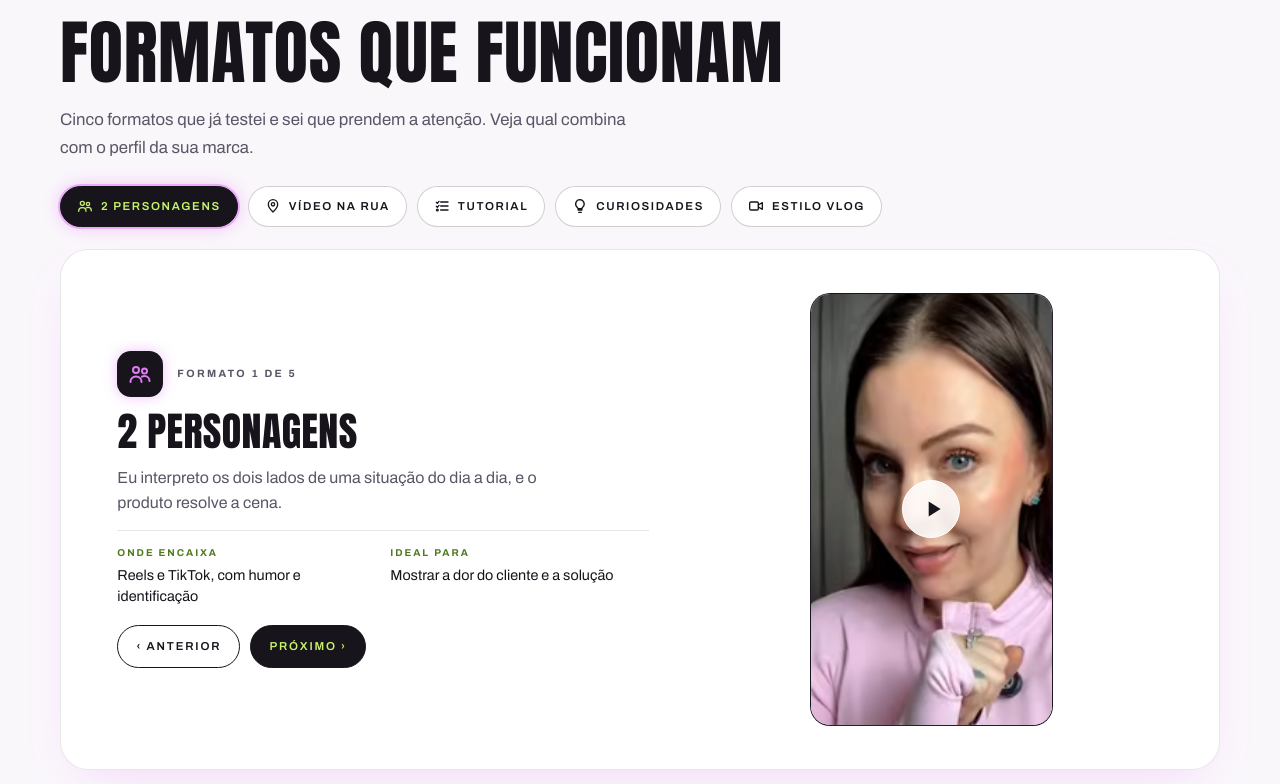
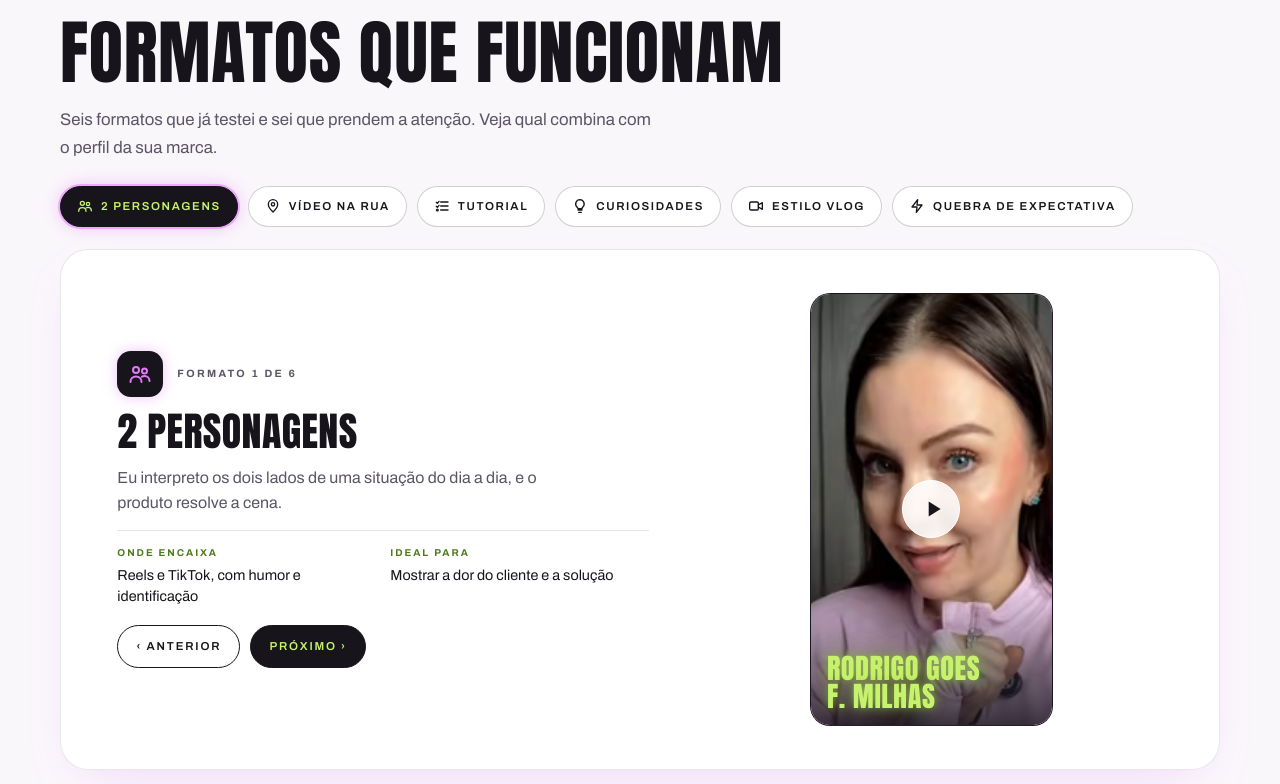
Before and after one commit to prissilakieski/portfolio, a plain HTML site: page index.html in a window 1280 px wide. Shown: the part 2796-3580 px from the top of the page. Drawn offline with Linux system fonts and the light colour scheme.

Commit message:
Formatos: marcas nos vídeos, exemplos de Tutorial e Vlog, novo formato Quebra de expectativa; vídeo novo em Apps
Co-Authored-By: Claude Opus 5.5 <noreply@anthropic.com>

```diff
--- a/index.html
+++ b/index.html
@@ -665,7 +665,7 @@
       position: absolute; inset: auto 0 0 0; height: 34%; z-index: 1; pointer-events: none;
       background: linear-gradient(0deg, rgba(20, 16, 26, .82) 0%, rgba(20, 16, 26, .35) 55%, transparent 100%);
     }
-    .formato-video .destaque-marca { left: 16px; bottom: 14px; font-size: clamp(1.4rem, 2.2vw, 1.9rem); }
+    .formato-video .destaque-marca { left: 16px; bottom: 14px; font-size: clamp(1.4rem, 2.2vw, 1.9rem); text-wrap: balance; }
     .formato-video .em-breve {
       position: absolute; inset: 0; display: grid; place-content: center; gap: 10px; text-align: center; padding: 16px;
       font-size: .66rem; font-weight: 700; letter-spacing: .22em; text-transform: uppercase; color: rgba(255, 255, 255, .75);
@@ -1442,13 +1442,13 @@
       },
 
       // EDITE AQUI: formatos de vídeo que você faz (aparecem logo abaixo dos destaques)
-      // "icone" pode ser: dupla, rua, tutorial, entrevista, curiosidade, vlog
+      // "icone" pode ser: dupla, rua, tutorial, entrevista, curiosidade, vlog, surpresa
       // "marca": nome da marca que aparece no canto de baixo do vídeo (opcional)
       // "video": link do vídeo que mostra o formato (YouTube, Instagram ou TikTok). Vazio = aparece "vídeo em breve"
       formatos: {
         kicker: "Formatos validados",
         titulo: "Formatos que funcionam",
-        texto: "Cinco formatos que já testei e sei que prendem a atenção. Veja qual combina com o perfil da sua marca.",
+        texto: "Seis formatos que já testei e sei que prendem a atenção. Veja qual combina com o perfil da sua marca.",
         itens: [
           {
             icone: "dupla",
@@ -1457,7 +1457,8 @@
             onde: "Reels e TikTok, com humor e identificação",
             ideal: "Mostrar a dor do cliente e a solução",
             video: "https://youtube.com/shorts/ayTnlB3XMZU",   // LINK DO VÍDEO DE EXEMPLO AQUI (YouTube toca dentro do site)
-            imagem: "fotos/capa-2-personagens.png"              // CAPA PRÓPRIA (vazio = capa do YouTube)
+            imagem: "fotos/capa-2-personagens.png",             // CAPA PRÓPRIA (vazio = capa do YouTube)
+            marca: "Rodrigo Goes F. Milhas"
           },
           {
             icone: "rua",
@@ -1473,7 +1474,8 @@
             descricao: "Passo a passo mostrando como usar o produto, do primeiro uso até o resultado.",
             onde: "Reels, TikTok e anúncios de conversão",
             ideal: "Ensinar a usar e tirar dúvidas antes da compra",
-            video: ""   // LINK DO VÍDEO DE EXEMPLO AQUI (YouTube toca dentro do site)
+            video: "https://youtube.com/shorts/MgbuCYCvlSU",   // LINK DO VÍDEO DE EXEMPLO AQUI (YouTube toca dentro do site)
+            marca: "Klasme"
           },
           {
             icone: "curiosidade",
@@ -1490,7 +1492,17 @@
             descricao: "Um pedaço da minha rotina com o produto entrando de forma natural no meu dia.",
             onde: "Reels, Stories e TikTok",
             ideal: "Criar desejo e conexão com a marca",
-            video: ""   // LINK DO VÍDEO DE EXEMPLO AQUI (YouTube toca dentro do site)
+            video: "https://youtube.com/shorts/PG9kNxP4cIU",   // LINK DO VÍDEO DE EXEMPLO AQUI (YouTube toca dentro do site)
+            marca: "Coca Cola"
+          },
+          {
+            icone: "surpresa",
+            nome: "Quebra de expectativa",
+            descricao: "O vídeo começa indo para um lado e vira de repente, surpreendendo quem assiste e segurando até o final.",
+            onde: "Reels, TikTok e anúncios de alcance",
+            ideal: "Prender a atenção nos primeiros segundos",
+            video: "https://youtube.com/shorts/JmdXe6LTwNM",   // LINK DO VÍDEO DE EXEMPLO AQUI (YouTube toca dentro do site)
+            marca: "Invawork"
           }
         ]
       },
@@ -1552,6 +1564,7 @@
           { titulo: "Lançamento de app", categoria: "Tech, apps e lançamentos", subcategoria: "Apps e lançamentos", formato: "Vídeo UGC falado", descricao: "Conversa direta com a câmera apresentando a novidade, com legenda e chamada para fechar negócio.", video: "https://studio.youtube.com/video/xdVyrysYcyc/edit", imagem: "", alt: "Prissila falando para a câmera com a legenda Fechar o negócio" },
           { titulo: "Cartão para empreendedoras", categoria: "Tech, apps e lançamentos", subcategoria: "Apps e lançamentos", formato: "Vídeo UGC falado", descricao: "Apresentação do cartão empresarial pelo app, explicando como separar as despesas da empresa.", video: "https://youtube.com/shorts/uHQTs8ifYSY", imagem: "", alt: "Prissila na frente da tela de um app de banco com um cartão roxo" },
           { titulo: "IA de busca", categoria: "Tech, apps e lançamentos", subcategoria: "Apps e lançamentos", formato: "Vídeo UGC falado", descricao: "Explicação simples e animada de uma ferramenta de inteligência artificial, com legenda e linguagem do dia a dia.", video: "https://youtube.com/shorts/T-21oElYnqk", imagem: "", alt: "Prissila de cabelo ruivo falando para a câmera com a legenda ela é uma IA de busca" },
+          { titulo: "Marketing que desperta desejo", categoria: "Tech, apps e lançamentos", subcategoria: "Apps e lançamentos", formato: "Vídeo UGC falado", descricao: "Vídeo com legenda dinâmica e cenas que dão água na boca para explicar um conceito de marketing de um jeito simples.", video: "https://youtube.com/shorts/agnHfOGvwd0", imagem: "", alt: "Prissila levando uma garfada de macarrão à boca com a palavra Desejo na tela" },
 
         ]
       },
@@ -1804,6 +1817,7 @@
       rua: '<svg viewBox="0 0 24 24" fill="none" stroke="currentColor" stroke-width="2" stroke-linecap="round" stroke-linejoin="round" aria-hidden="true"><path d="M12 21s-7-6.2-7-11.5A7 7 0 0 1 19 9.5C19 14.8 12 21 12 21Z"/><circle cx="12" cy="9.5" r="2.5"/></svg>',
       entrevista: '<svg viewBox="0 0 24 24" fill="none" stroke="currentColor" stroke-width="2" stroke-linecap="round" stroke-linejoin="round" aria-hidden="true"><rect x="9" y="2.5" width="6" height="11" rx="3"/><path d="M5.5 11a6.5 6.5 0 0 0 13 0M12 17.5V21M8.5 21h7"/></svg>',
       tutorial: '<svg viewBox="0 0 24 24" fill="none" stroke="currentColor" stroke-width="2" stroke-linecap="round" stroke-linejoin="round" aria-hidden="true"><path d="M10 6h11M10 12h11M10 18h11"/><path d="M3.5 6.5 5 8l2.5-3M3.5 12.5 5 14l2.5-3"/><circle cx="5" cy="18" r="1.3"/></svg>',
+      surpresa: '<svg viewBox="0 0 24 24" fill="none" stroke="currentColor" stroke-width="2" stroke-linecap="round" stroke-linejoin="round" aria-hidden="true"><path d="M13 2.5 4.5 13.5H12l-1 8 8.5-11H12l1-8Z"/></svg>',
       curiosidade: '<svg viewBox="0 0 24 24" fill="none" stroke="currentColor" stroke-width="2" stroke-linecap="round" stroke-linejoin="round" aria-hidden="true"><path d="M9 18h6M10 21.5h4M12 2.5a6.5 6.5 0 0 0-4 11.6c.6.5 1 1.2 1 2V16h6v-.1c0-.8.4-1.5 1-2a6.5 6.5 0 0 0-4-11.4Z"/></svg>',
       vlog: '<svg viewBox="0 0 24 24" fill="none" stroke="currentColor" stroke-width="2" stroke-linecap="round" stroke-linejoin="round" aria-hidden="true"><rect x="2.5" y="6" width="13" height="12" rx="2"/><path d="m15.5 10.5 6-3.5v10l-6-3.5"/></svg>'
     };
```
